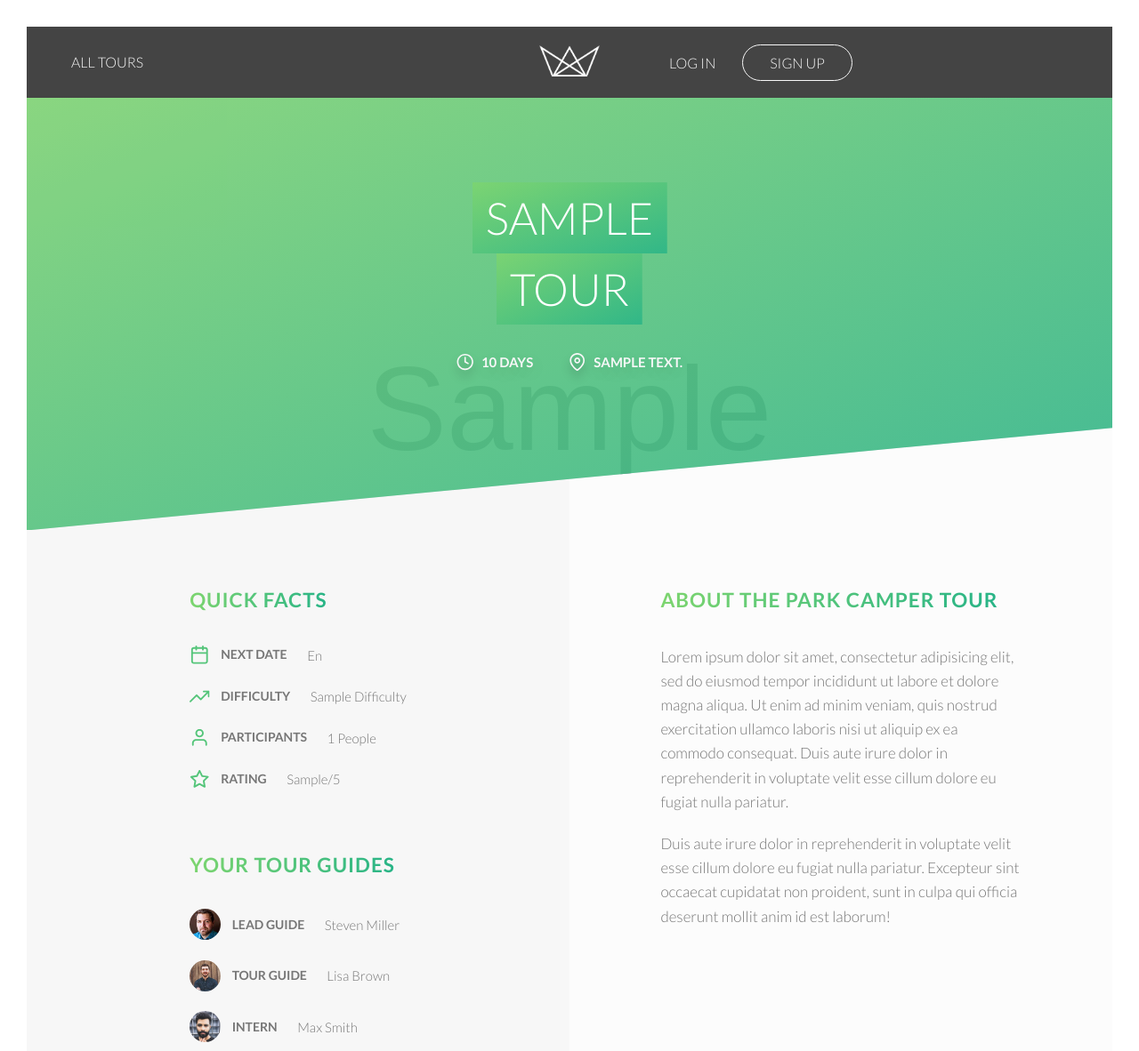
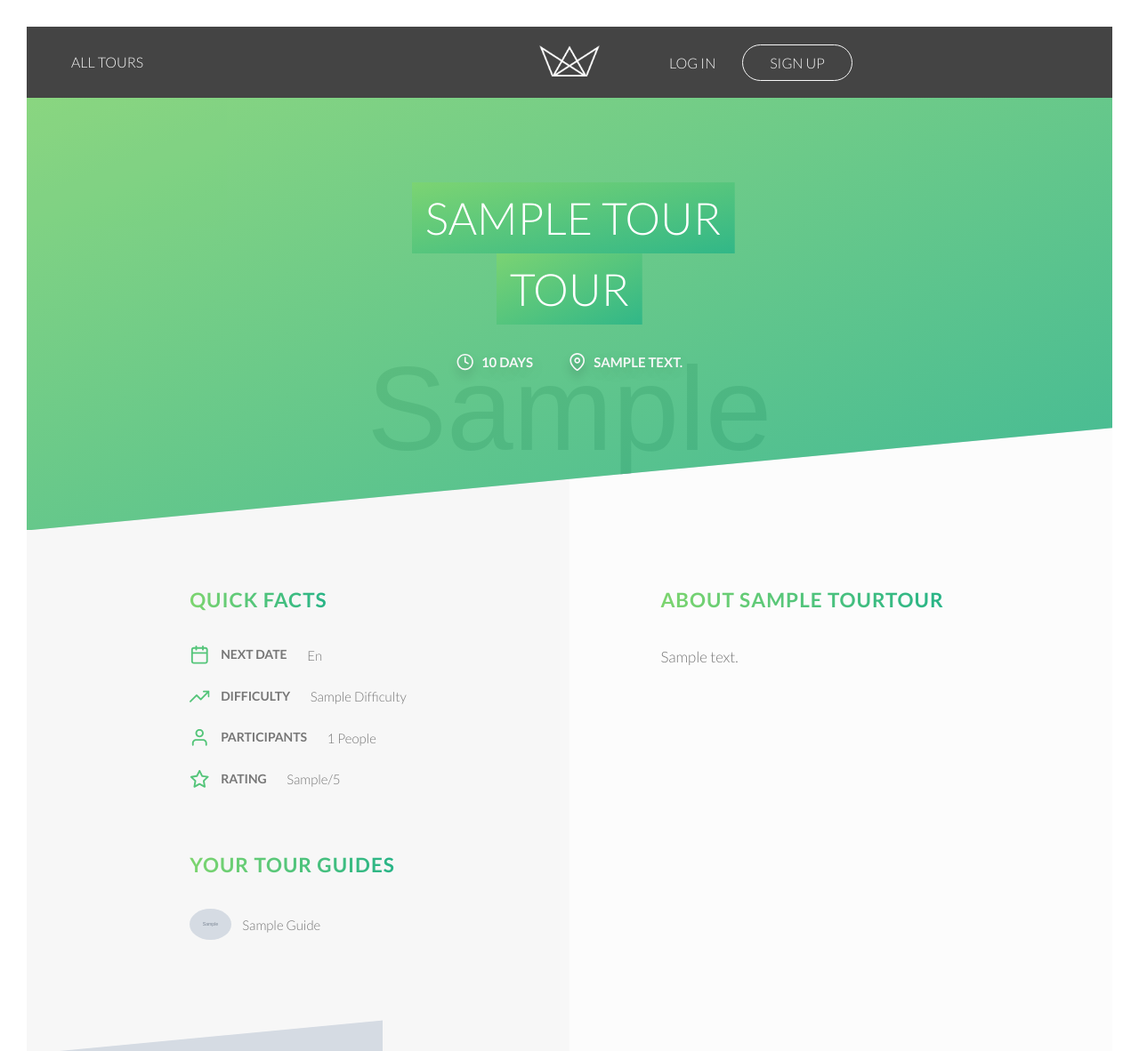
Before and after one commit to malekabd/NodeJsCourseMongoDB, a Node project: template views/tour.pug in a window 1280 px wide. Shown: the top 1182 px of the page at 89% size. Run offline with Node 20 templates, Linux system fonts and the light colour scheme; the template is opened without the code that fills it: most values are stand-ins (such as "Sample title", 1, 10 or a date in 2020); grey boxes marked "Sample" are stand-in pictures; some libraries are stand-ins or nearby versions.

Commit message:
185 not done

```diff
--- a/controllers/viewController.js
+++ b/controllers/viewController.js
@@ -12,5 +12,9 @@
     path: 'reviews',
     fields: 'review rating user'
   });
+
+  console.log('hellodddddddddddddddddddddddddddddddddddddddddd');
+  console.log(tour);
+  console.log('zzzzzzzzzzzzzzzzzzzzzzzzzzzzzzzzzzzzzzzzzzzzzzzz');
   res.status(200).render('tour', { title: 'The Forest Hiker Tour', tour });
 });
--- a/views/tour.pug
+++ b/views/tour.pug
@@ -1,4 +1,21 @@
 extends base
+mixin reviewCard(review)
+  .review__card
+    .reviews__avatar
+        img.reviews__avatar-img(src=`/img/users/${ review.user.photo}`, alt=`${ review.user.name}`)
+        h6.reviews__user= review.user.name
+    p.reviews__text= review.review
+    .reviews__rating
+        svg.reviews__star.reviews__star--active
+            use(xlink:href='/img/icons.svg#icon-star')
+        svg.reviews__star.reviews__star--active
+            use(xlink:href='/img/icons.svg#icon-star')
+        svg.reviews__star.reviews__star--active
+            use(xlink:href='/img/icons.svg#icon-star')
+        svg.reviews__star.reviews__star--active
+            use(xlink:href='/img/icons.svg#icon-star')
+        svg.reviews__star.reviews__star--active
+            use(xlink:href='/img/icons.svg#icon-star')
 mixin overviewBox(label,text,icon)
     .overview-box__detail
         svg.overview-box__icon
@@ -13,7 +30,7 @@
 
         .heading-box
             h1.heading-primary
-                span=tour.name
+                span=`${tour.name} tour`
             .heading-box__group
                 .heading-box__detail
                     svg.heading-box__icon
@@ -40,54 +57,36 @@
 
                 .overview-box__group
                     h2.heading-secondary.ma-bt-lg Your tour guides
-                    .overview-box__detail
-                        img.overview-box__img(src='/img/users/user-19.jpg', alt='Lead guide')
-                        span.overview-box__label Lead guide
-                        span.overview-box__text Steven Miller
-                    .overview-box__detail
-                        img.overview-box__img(src='/img/users/user-18.jpg', alt='Tour guide')
-                        span.overview-box__label Tour guide
-                        span.overview-box__text Lisa Brown
-                    .overview-box__detail
-                        img.overview-box__img(src='/img/users/user-17.jpg', alt='Intern')
-                        span.overview-box__label Intern
-                        span.overview-box__text Max Smith
+                    each guide in tour.guides
+                        .overview-box__detail
+                            img.overview-box__img(src=`/img/users/${guide.photo}`, alt=`${guide.name}`)
+                            -if (guide.role ==='lead-guide')
+                                span.overview-box__label Lead guide
+                            -if (guide.role ==='guide')
+                                span.overview-box__label Tour guide
+                            span.overview-box__text=guide.name
+
 
         .description-box
-            h2.heading-secondary.ma-bt-lg About the park camper tour
-            p.description__text Lorem ipsum dolor sit amet, consectetur adipisicing elit, sed do eiusmod tempor incididunt ut labore et dolore magna aliqua. Ut enim ad minim veniam, quis nostrud exercitation ullamco laboris nisi ut aliquip ex ea commodo consequat. Duis aute irure dolor in reprehenderit in voluptate velit esse cillum dolore eu fugiat nulla pariatur.
-            p.description__text Duis aute irure dolor in reprehenderit in voluptate velit esse cillum dolore eu fugiat nulla pariatur. Excepteur sint occaecat cupidatat non proident, sunt in culpa qui officia deserunt mollit anim id est laborum!
+            h2.heading-secondary.ma-bt-lg= `About ${tour.name}tour`
+            - const paragraphs = tour.description.split('\n')
+            each p in paragraphs
+                p.description__text=p
 
     section.section-pictures
-        .picture-box
-            img.picture-box__img.picture-box__img--1(src='/img/tour-5-1.jpg', alt='The Park Camper Tour 1')
-        .picture-box
-            img.picture-box__img.picture-box__img--2(src='/img/tour-5-2.jpg', alt='The Park Camper Tour 1')
-        .picture-box
-            img.picture-box__img.picture-box__img--3(src='/img/tour-5-3.jpg', alt='The Park Camper Tour 1')
+        each img,i in tour.images
+            .picture-box
+                img.picture-box__img(src=`/img/tours/${img}`, alt=`The Park Camper Tour ${i+1}`,class=`picture-box__img--${i+1}`)
+
 
     section.section-map
         #map
 
     section.section-reviews
         .reviews
+            each review in tour.reviews
+                +reviewCard(review)
 
-            .reviews__card
-                .reviews__avatar
-                    img.reviews__avatar-img(src='/img/users/user-7.jpg', alt='Jim Brown')
-                    h6.reviews__user Jim Brown
-                p.reviews__text Lorem ipsum dolor sit amet consectetur adipisicing elit. Cumque dignissimos sint quo commodi corrupti accusantium veniam saepe numquam.
-                .reviews__rating
-                    svg.reviews__star.reviews__star--active
-                        use(xlink:href='/img/icons.svg#icon-star')
-                    svg.reviews__star.reviews__star--active
-                        use(xlink:href='/img/icons.svg#icon-star')
-                    svg.reviews__star.reviews__star--active
-                        use(xlink:href='/img/icons.svg#icon-star')
-                    svg.reviews__star.reviews__star--active
-                        use(xlink:href='/img/icons.svg#icon-star')
-                    svg.reviews__star.reviews__star--active
-                        use(xlink:href='/img/icons.svg#icon-star')
 
     section.section-cta
         .cta
```
